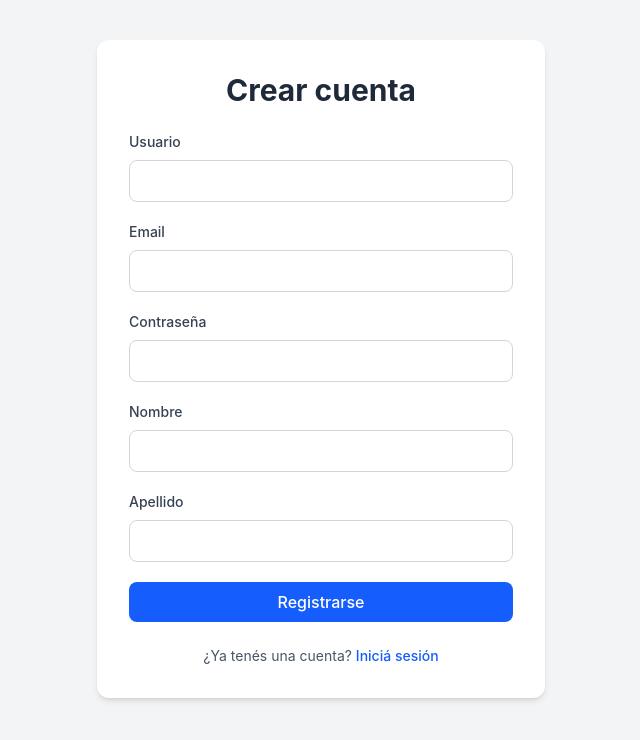
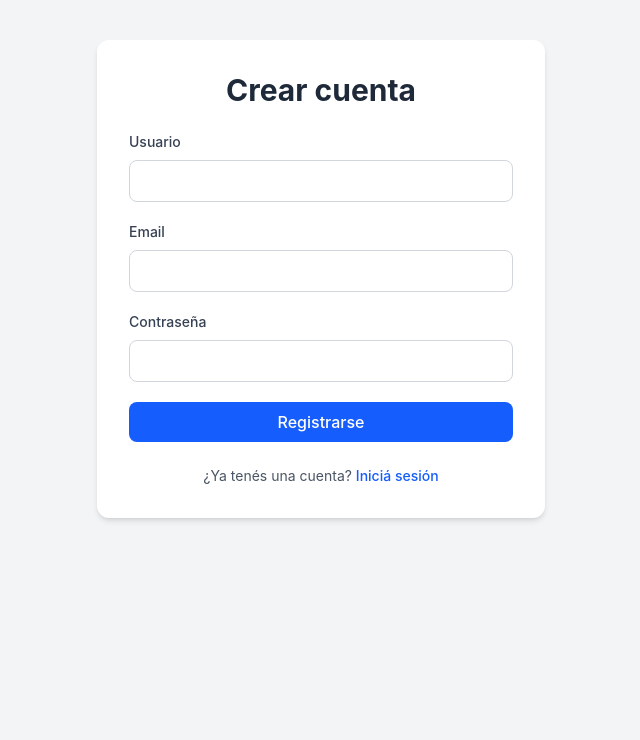
Before and after one commit to dorregoagus/trabajo-practico-integrador-2, a React (Vite) app in the folder frontend/: page /register in a window 1280 px wide. Shown: the top 740 px of the page, without its empty margins (319-959 px from the left). Built offline with nearby package versions, Linux system fonts and the light colour scheme.

Commit message:
se corrigió el formulario de registro

```diff
--- a/frontend/src/pages/RegisterPage.jsx
+++ b/frontend/src/pages/RegisterPage.jsx
@@ -7,8 +7,6 @@ function RegisterPage() {
         username: '',
         email: '',
         password: '',
-        firstName: '',
-        lastName: '',
     })
 
     const [errors, setErrors] = useState([])
@@ -118,44 +116,6 @@ function RegisterPage() {
                         />
                     </div>
 
-                    <div>
-                        <label
-                            htmlFor="firstName"
-                            className="mb-2 block text-sm font-medium text-gray-700"
-                        >
-                            Nombre
-                        </label>
-
-                        <input
-                            id="firstName"
-                            name="firstName"
-                            type="text"
-                            value={form.firstName}
-                            onChange={handleInputChange}
-                            required
-                            className="w-full rounded-lg border border-gray-300 px-4 py-2 outline-none focus:border-blue-500"
-                        />
-                    </div>
-
-                    <div>
-                        <label
-                            htmlFor="lastName"
-                            className="mb-2 block text-sm font-medium text-gray-700"
-                        >
-                            Apellido
-                        </label>
-
-                        <input
-                            id="lastName"
-                            name="lastName"
-                            type="text"
-                            value={form.lastName}
-                            onChange={handleInputChange}
-                            required
-                            className="w-full rounded-lg border border-gray-300 px-4 py-2 outline-none focus:border-blue-500"
-                        />
-                    </div>
-
                     {errors.length > 0 && (
                         <div className="rounded-lg bg-red-100 p-3 text-sm text-red-700">
                             {errors.map((error, index) => (
```
